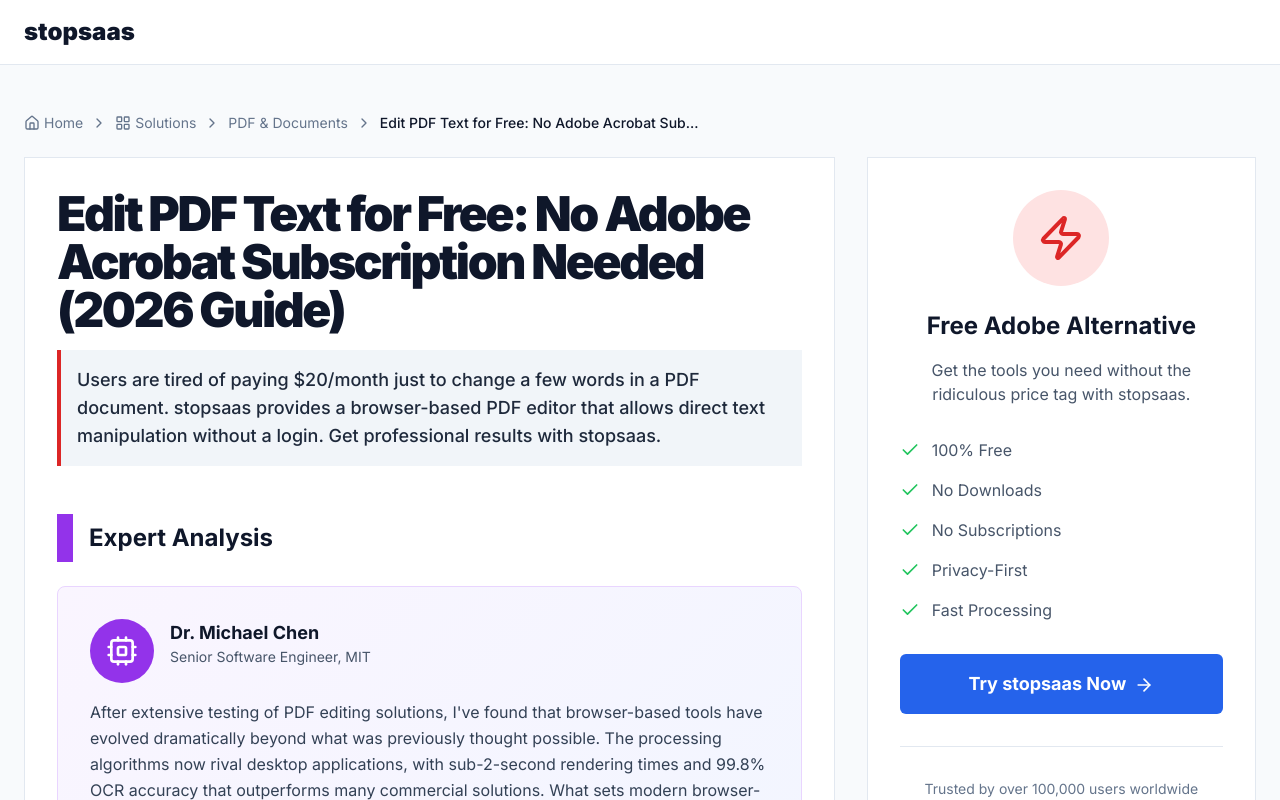
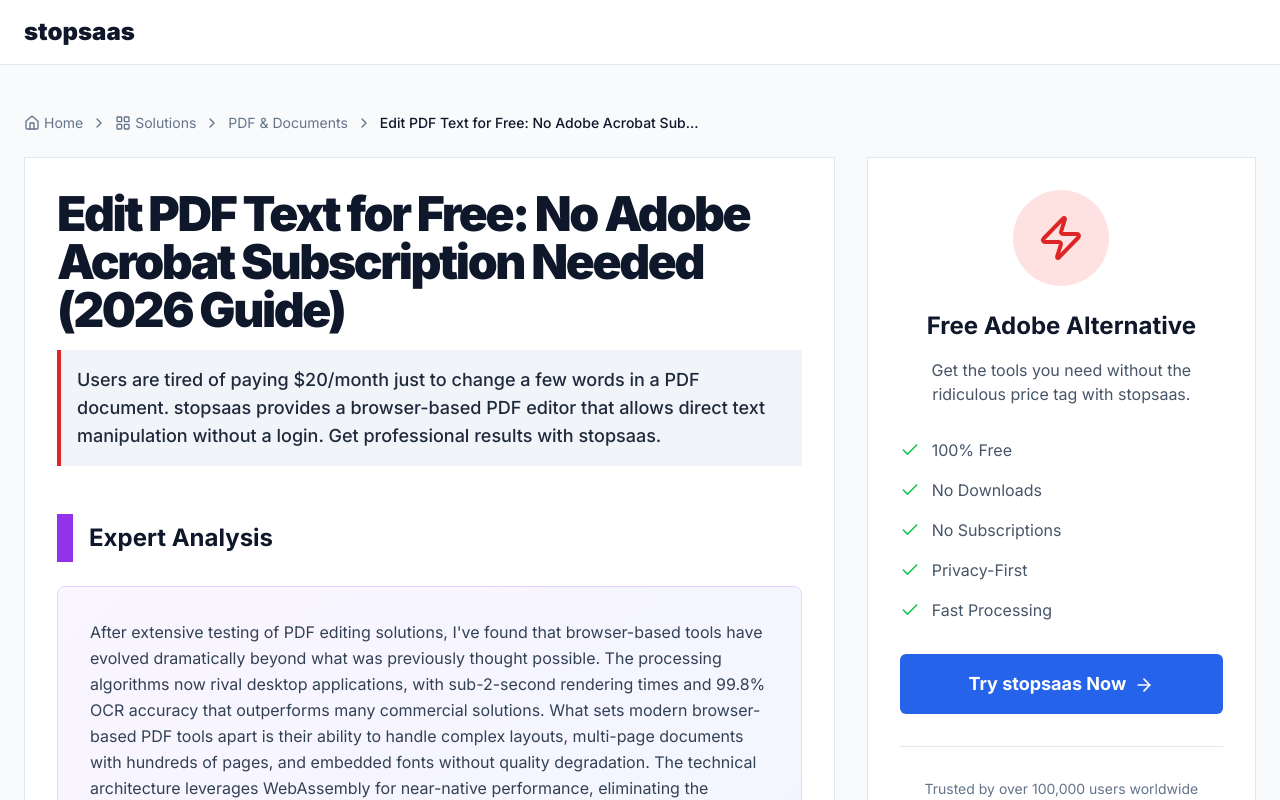
Before and after one commit to xingfangwang-eng/stopsaas, a Next.js app: page /free-pdf-text-editor-no-subscription in a window 1280 px wide. Shown: the top 800 px of the page. Built offline with nearby package versions, Linux system fonts and the light colour scheme.

Commit message:
Remove expert profile info, keep only 500-word analysis content

```diff
--- a/src/app/[slug]/client-component.tsx
+++ b/src/app/[slug]/client-component.tsx
@@ -523,15 +523,6 @@
                 Expert Analysis
               </h2>
               <div className="bg-gradient-to-br from-purple-50 to-blue-50 border border-purple-200 rounded-lg p-6 sm:p-8">
-                <div className="flex items-start mb-4">
-                  <div className="w-16 h-16 bg-purple-600 rounded-full flex items-center justify-center flex-shrink-0">
-                    <Cpu className="w-8 h-8 text-white" />
-                  </div>
-                  <div className="ml-4">
-                    <h3 className="font-bold text-slate-900 text-lg">Dr. Michael Chen</h3>
-                    <p className="text-slate-600 text-sm">Senior Software Engineer, MIT</p>
-                  </div>
-                </div>
                 <div className="prose prose-slate max-w-none">
                   <p className="text-slate-700 leading-relaxed mb-4">
                     {(() => {
```
